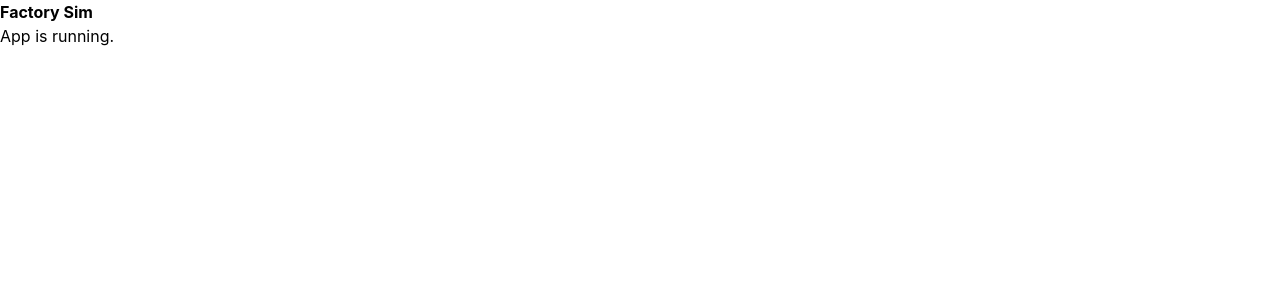
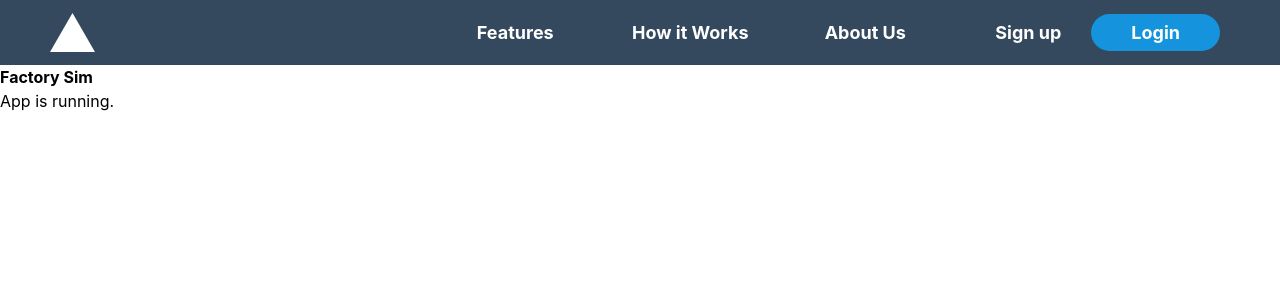
Before and after one commit to yosapart/Capstone, a Next.js app: page / in a window 1280 px wide. Shown: the top 300 px of the page. Built offline with nearby package versions, Linux system fonts and the light colour scheme.

Commit message:
Add Navbar component to landing page
Introduce a new Navbar component

```diff
--- /dev/null
+++ b/src/app/_components/landingPage.tsx
@@ -0,0 +1,64 @@
+import Link from 'next/link';
+import Image from 'next/image';
+
+export function Navbar(){
+    return (
+        <nav className='flex items-center text-[16px] font-bold max-w-full h-[65px] bg-[#34495e] sticky top-0 z-[1000]'>
+            <Link href="/" className='block ml-[50px]'>
+                <Image
+                    src="/vercel.svg"
+                    alt="FacSim Logo"
+                    width={45}
+                    height={18}
+                    priority
+                />
+            </Link>
+
+            <ul className="flex gap-[25px] ml-[auto] mr-[25px]">
+                <li className="relative flex h-[65px] w-[130px] items-center justify-center
+                               after:absolute after:bottom-0 after:left-1/2 after:h-[5px] after:w-0
+                               after:-translate-x-1/2 after:rounded-[10px] after:bg-[#e0e0e0]
+                               after:transition-all after:duration-300 after:ease-in-out
+                               hover:after:w-full">
+                    <Link href="/" className="flex h-full w-full text-lg items-center justify-center text-white hover:text-blue-400 transition-colors">
+                        Features
+                    </Link>
+                </li>
+
+                <li className="relative flex h-[65px] w-[170px] items-center justify-center
+                               after:absolute after:bottom-0 after:left-1/2 after:h-[5px] after:w-0
+                               after:-translate-x-1/2 after:rounded-[10px] after:bg-[#e0e0e0]
+                               after:transition-all after:duration-300 after:ease-in-out
+                               hover:after:w-full">
+                    <Link href="/" className="flex h-full w-full text-lg items-center justify-center text-white hover:text-blue-400 transition-colors">
+                        How it Works
+                    </Link>
+                </li>
+
+                <li className="relative flex h-[65px] w-[130px] items-center justify-center
+                               after:absolute after:bottom-0 after:left-1/2 after:h-[5px] after:w-0
+                               after:-translate-x-1/2 after:rounded-[10px] after:bg-[#e0e0e0]
+                               after:transition-all after:duration-300 after:ease-in-out
+                               hover:after:w-full">
+                    <Link href="/" className="flex h-full w-full text-lg items-center justify-center text-white hover:text-blue-400 transition-colors">
+                        About Us
+                    </Link>
+                </li>
+            </ul>
+
+            <ul className='flex ml-[40px] mr-[60px] gap-[30px]'>
+                <li>
+                    <Link href="/" className='text-lg text-white hover:underline hover:underline-offset-3 hover:decoration-2'>
+                        Sign up
+                    </Link>
+                </li>
+
+                <li>
+                    <Link href="/" className='text-lg text-white bg-[#1594dd] px-10 py-2 rounded-full hover:bg-[#1973c8] transition-all'>
+                        Login
+                    </Link>
+                </li>
+            </ul>
+        </nav>
+    )
+};
--- a/src/app/page.tsx
+++ b/src/app/page.tsx
@@ -1,6 +1,9 @@
+import { Navbar } from "./_components/landingPage";
+
 export default function Home() {
   return (
     <main>
+      <Navbar />
       <h1 className="font-bold">
         Factory Sim
       </h1>
```
